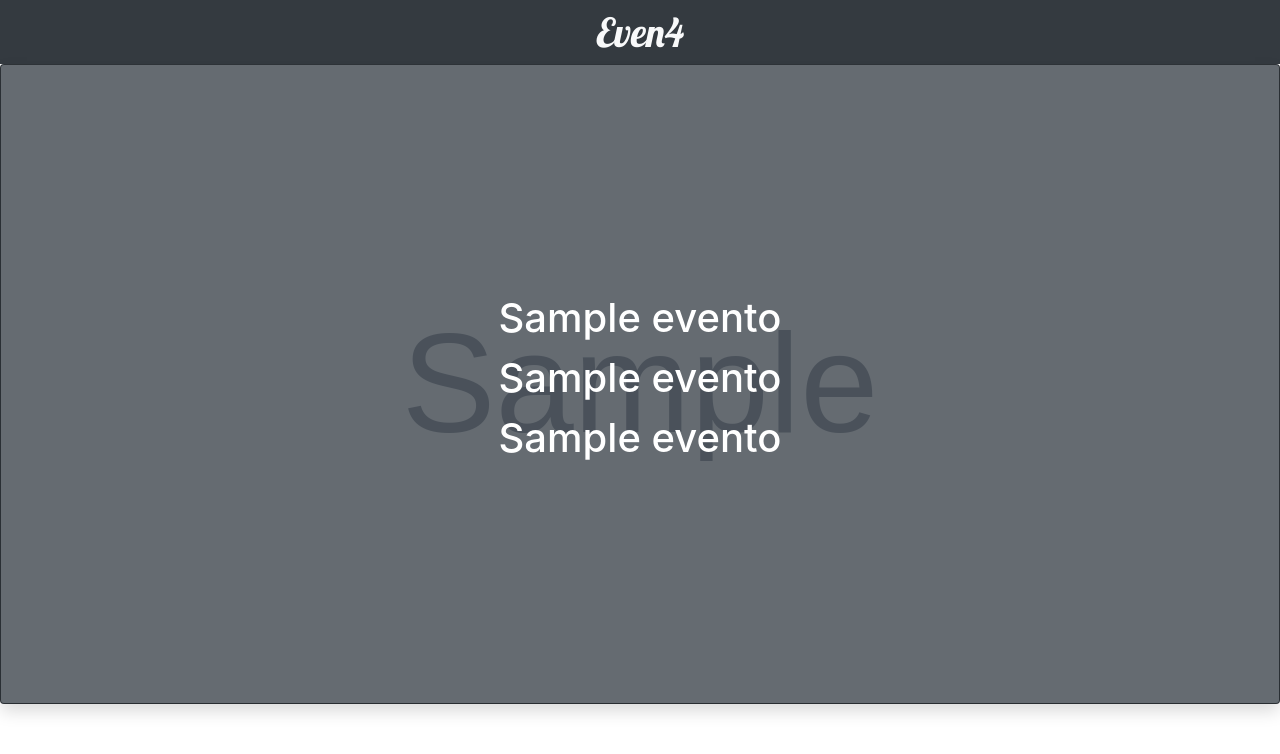
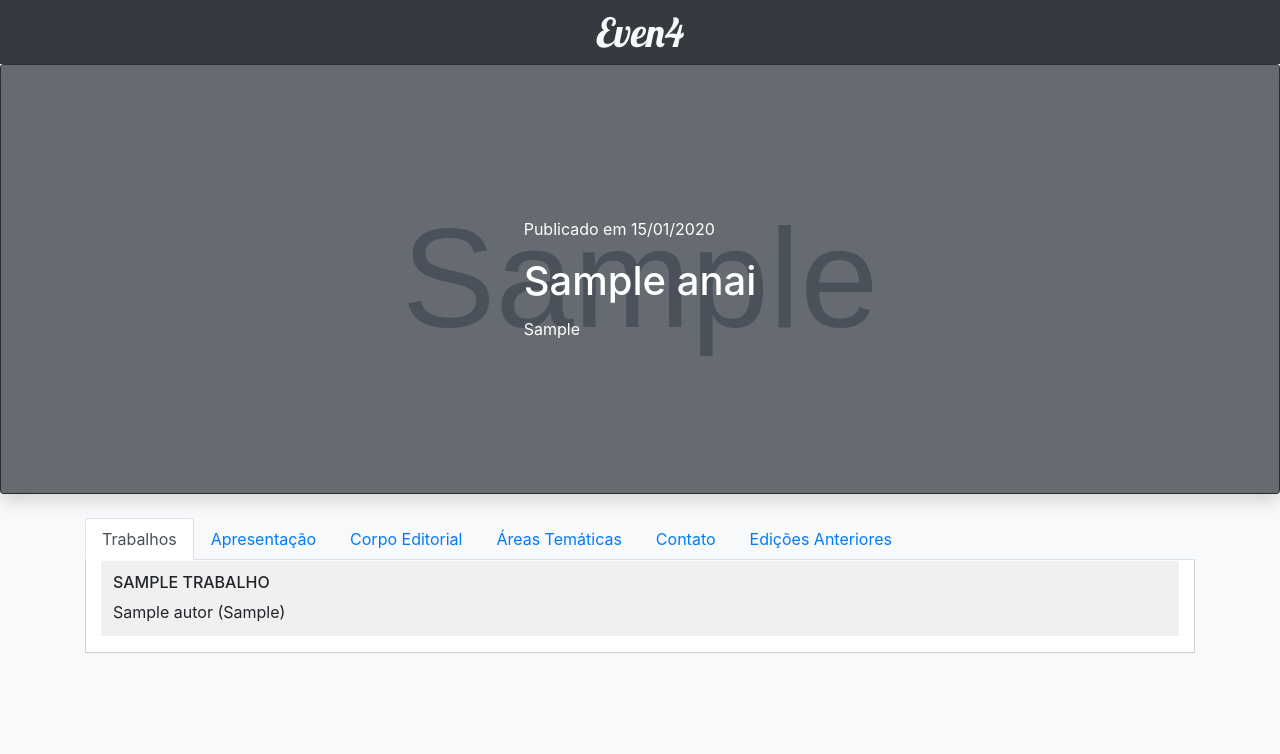
Before and after one commit to julianofischer/even4, a Django app: template anais/templates/anais/event_detail.html in a window 1280 px wide. Shown: the top 754 px of the page. Run offline with Django 3.2, Linux system fonts and the light colour scheme; tables that the repository leaves empty hold one stand-in row (values such as "Sample post"); the template is opened without the code that fills it: values that come from a table or form of the project are taken from there, most other values are stand-ins (such as "Sample title", 1, 10 or a date in 2020); grey boxes marked "Sample" are stand-in pictures; some libraries are stand-ins or nearby versions.

Commit message:
ultimas modificações

```diff
--- a/anais/models.py
+++ b/anais/models.py
@@ -6,13 +6,19 @@ from django.utils.text import slugify
 class AreaTematica(models.Model):
     nome = models.CharField(max_length=100)
 
+    def __str__(self):
+        return self.nome
+
     class Meta:
         verbose_name = "área temática"
         verbose_name_plural = "áreas temáticas"
 
 #banner, resumo, artigo completo ...
 class Modalidade(models.Model):
-        nome = models.CharField(max_length=100)
+    nome = models.CharField(max_length=100)
+
+    def __str__(self):
+        return self.nome
 
 class Evento(models.Model):
     titulo = models.CharField(max_length=200)
@@ -45,6 +51,9 @@ class Anais(models.Model):
     pais_de_publicacao = models.CharField(max_length=100)#país
     idioma_de_publicacao = models.CharField(max_length=100)
 
+    def __str__(self):
+        return self.titulo
+
     class Meta:
         verbose_name_plural = 'anais'
 
@@ -56,6 +65,14 @@ class Trabalho(models.Model):
     url = models.CharField(max_length=200, null=True)
     anais = models.ForeignKey(Anais, related_name='trabalhos', on_delete=models.SET_NULL, null=True)
     pdf = models.FileField(upload_to='uploads/%Y/')
+
+
+    def lista_autores(self):
+        s = "; ".join([autor.get_name_with_affiliation() for autor in self.autores.all()])
+        return s
+
+    def __str__(self):
+        return self.titulo
 
 class Afiliacao(models.Model):
     nome = models.CharField(max_length=200)
@@ -80,6 +97,11 @@ class Autor(models.Model):
     def __str__(self):
         return self.nome
 
+    def get_name_with_affiliation(self):
+        name = self.nome
+        aff = self.afiliacao.sigla
+        return f"{name} ({aff})"
+
     class Meta:
         verbose_name_plural = 'autores'
         ordering = ['afiliacao', 'nome']
--- a/anais/templates/anais/base.html
+++ b/anais/templates/anais/base.html
@@ -9,7 +9,7 @@
   <link rel="stylesheet" href="https://stackpath.bootstrapcdn.com/bootstrap/4.3.1/css/bootstrap.min.css" integrity="sha384-ggOyR0iXCbMQv3Xipma34MD+dH/1fQ784/j6cY/iJTQUOhcWr7x9JvoRxT2MZw1T" crossorigin="anonymous">
   <link href="https://fonts.googleapis.com/css?family=Lobster" rel="stylesheet">
 </head>
-<body>
+<body class="bg-light">
   <header>
       <div class="container-fluid bg-dark">
           <a href='{% url 'home' %}'><h1 class="text-center text-light pt-2 pb-2 mb-0" style="font-family: Lobster, cursive">Even4</h1></a>
--- a/anais/templates/anais/event_detail.html
+++ b/anais/templates/anais/event_detail.html
@@ -5,12 +5,51 @@ Página Home
 {% endblock %}
 
 {% block content %}
-<div class="card bg-dark text-white" style="height:640px;">
+<div class="card bg-dark text-white" style="height:430px;">
   <img src="{{ evento.banner.url }}" class="card-img h-100" alt="..." style="opacity:0.3;">
   <div class="shadow card-img-overlay d-flex flex-column align-items-center justify-content-center">
-      <h1 class="card-title">{{ evento.titulo }}</h1>
-      <h1 class="card-title">{{ evento.titulo }}</h1>
-      <h1 class="card-title">{{ evento.titulo }}</h1>
+    <div class="containter">
+      <p class="card-text">Publicado em {{ evento.anais.data_de_publicacao|date:'d/m/Y' }}</p>
+      <h1 class="card-title">{{ evento.anais.titulo }}</h1>
+      <p class="card-text">{{ evento.local }}</h1>
+      </div>
+    </div>
   </div>
-</div>
-{% endblock %}
+  <div class="container pt-4">
+    <ul class="nav nav-tabs" id="myTab" role="tablist">
+      <li class="nav-item">
+        <a class="nav-link active" id="atual-tab" data-toggle="tab" href="#atual">Trabalhos</a>
+      </li>
+      <li class="nav-item">
+        <a class="nav-link" id="apresentacao-tab" data-toggle="tab" href="#apresentacao">Apresentação</a>
+      </li>
+      <li class="nav-item">
+        <a class="nav-link" id="corpo-editorial-tab" data-toggle="tab" href="#corpo-editorial">Corpo Editorial</a>
+      </li>
+      <li class="nav-item">
+        <a class="nav-link" id="areas-tematicas-tab" data-toggle="tab" href="#areas-tematicas">Áreas Temáticas</a>
+      </li>
+      <li class="nav-item">
+        <a class="nav-link" id="contato-tab" data-toggle="tab" href="#contato">Contato</a>
+      </li>
+      <li class="nav-item">
+        <a class="nav-link" id="edicoes-anteriores-tab" data-toggle="tab" href="#edicoes-anteriores">Edições Anteriores</a>
+      </li>
+    </ul>
+
+    <div class="container tab-content mb-4 bg-white" id="myTabContent" style="border-right:1px solid #cecece; border-bottom:1px solid #cecece; border-left:1px solid #cecece;">
+      <div class="tab-pane fade show active" id="atual" role="tabpanel" aria-labelledby="atual-tab">{% include 'anais/event_detail/trabalhos.html' %}</div>
+      <div class="tab-pane fade" id="apresentacao" role="tabpanel" aria-labelledby="apresentacao-tab">{% include 'anais/event_detail/apresentacao.html' %}</div>
+      <div class="tab-pane fade" id="corpo-editorial" role="tabpanel" aria-labelledby="corpo-editorial-tab">{% include 'anais/event_detail/corpo_editorial.html' %}</div>
+      <div class="tab-pane fade" id="areas-tematicas" role="tabpanel" aria-labelledby="areas-tematicas-tab">{% include 'anais/event_detail/areas_tematicas.html' %}</div>
+      <div class="tab-pane fade" id="contato" role="tabpanel" aria-labelledby="contato-tab">
+        <div class="container pt-4 pl-4">
+          <h4>Contato</h4>
+          <hr>
+          <p>{{ evento.contato }}</p>
+        </div>
+      </div>
+      <div class="tab-pane fade" id="edicoes-anteriores" role="tabpanel" aria-labelledby="edicoes-anteriores-tab">{% include 'anais/event_detail/edicoes_anteriores.html' %}</div>
+    </div>
+  </div>
+  {% endblock %}
--- /dev/null
+++ b/anais/templates/anais/event_detail/apresentacao.html
@@ -0,0 +1,5 @@
+<div class="container pt-4 pl-4">
+<h4> {{ evento.anais.titulo }} </h4>
+<h5> Apresentação </h5>
+<span class="text-justify">{{ evento.apresentação|linebreaks }}</span>
+</div>
--- /dev/null
+++ b/anais/templates/anais/event_detail/areas_tematicas.html
@@ -0,0 +1,9 @@
+<div class="container pt-4 pl-4">
+<h4>Áreas Temáticas</h4>
+<hr>
+<ul>
+{% for area in evento.areas_tematicas.all %}
+  <li>{{ area.nome }}</li>
+{% endfor %}
+</ul>
+</div>
--- /dev/null
+++ b/anais/templates/anais/event_detail/corpo_editorial.html
@@ -0,0 +1,9 @@
+<div class="container pt-4 pl-4">
+<h4>Corpo Editorial</h4>
+<hr>
+<h5>Comissão Organizadora</h5>
+<span class="text-justify">{{ evento.comissao_organizadora|linebreaks }}</span>
+<hr>
+<h5>Comissão Científica</h5>
+<span class="text-justify">{{ evento.comissao_cientifica|linebreaks }}</span>
+</div>
--- /dev/null
+++ b/anais/templates/anais/event_detail/edicoes_anteriores.html
@@ -0,0 +1,20 @@
+<div class="container pt-4 pl-4">
+  <h4>Edições Anteriores</h4>
+  <hr>
+  <div class="row">
+    {% for edicao in edicoes_anteriores %}
+    <div class="col-md-3">
+      <div class="card mb-4 shadow">
+        <img src="{{ evento.icone.url }}"class="card-img-top" alt="Imagem referente ao evento.">
+        <div class="card-body">
+          <hr/>
+          <h6>{{ evento.titulo }}</h6>
+          <p class="card-text text-muted">{{ evento.local }}</p>
+        </div>
+      </div>
+    </div>
+    {% empty %}
+    <div class="pb-3 pl-4">Nenhum evento anterior cadastrado.</div>
+    {% endfor %}
+  </div>
+</div>
--- /dev/null
+++ b/anais/templates/anais/event_detail/trabalhos.html
@@ -0,0 +1,12 @@
+<table class="table table-hover table-striped table-light">
+  <tbody>
+    {% for trabalho in evento.anais.trabalhos.all %}
+    <tr>
+      <td>
+        <h6>{{ trabalho.titulo|upper }}</h6>
+        {{ trabalho.lista_autores }}
+      </td>
+    </tr>
+    {% endfor %}
+  </tbody>
+</table>
```
Also changed, not shown: anais/admin.py (+8 -4 lines), anais/views.py (+7 -1 lines), anais/migrations/0002_auto_20190425_1815.py (added).
